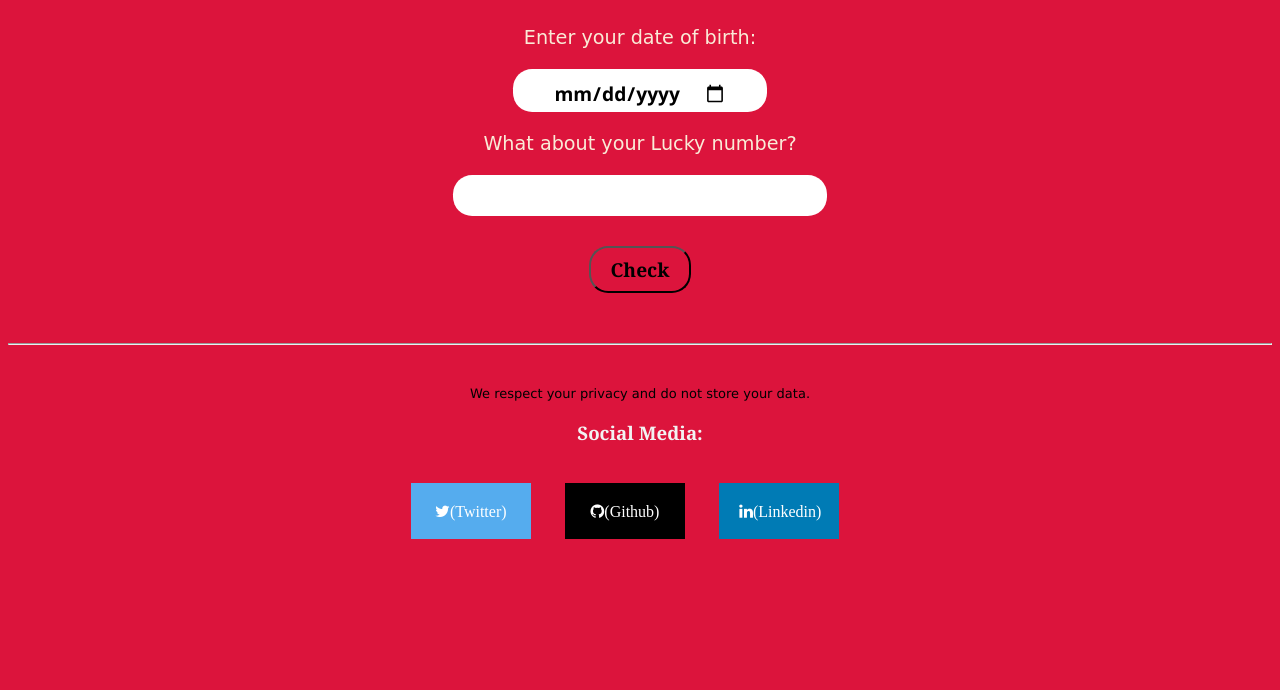
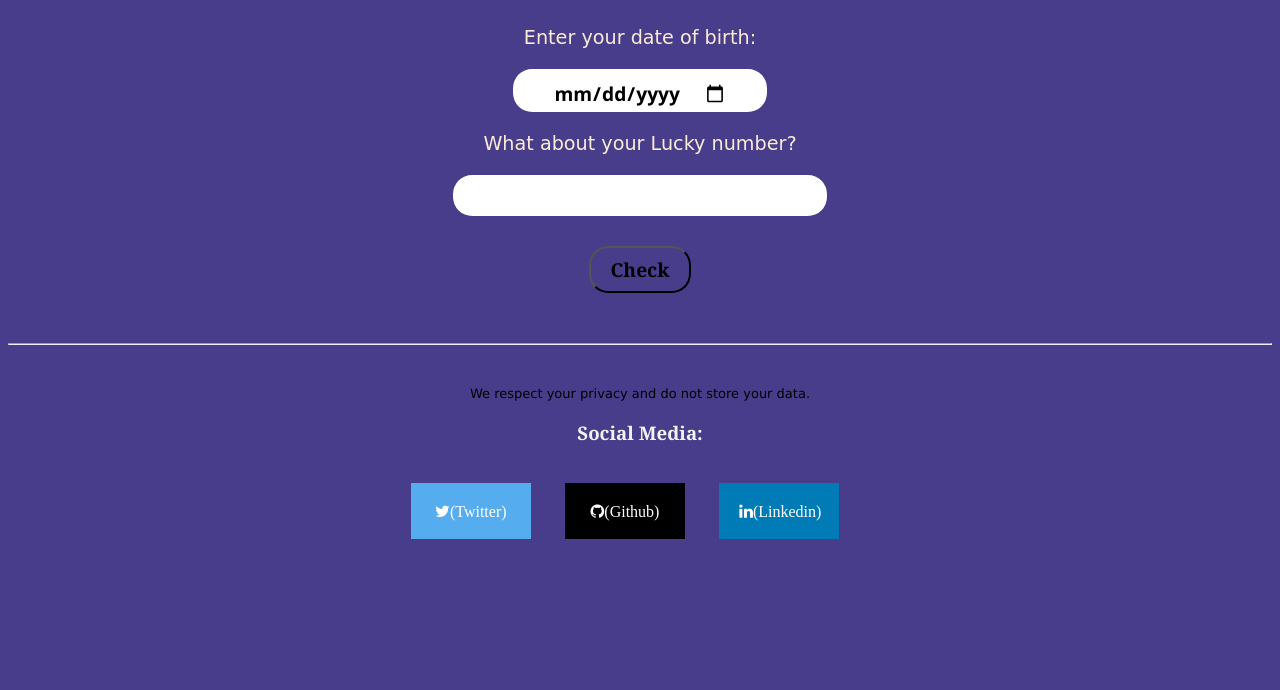
Before and after one commit to vineetatiwari27/lucky-birthday, a plain HTML site: page index.html in a window 1280 px wide. Shown: the part 110-800 px from the top of the page. Drawn offline with Linux system fonts and the light colour scheme.

Commit message:
updated styles

```diff
--- a/style.css
+++ b/style.css
@@ -5,7 +5,7 @@ h1{
     color:greenyellow;
 }
 body{
-    background-color: crimson;
+    background-color:darkslateblue;
 }
 .birth{
     text-align: center;
```
Also changed, not shown: 1 other file.
